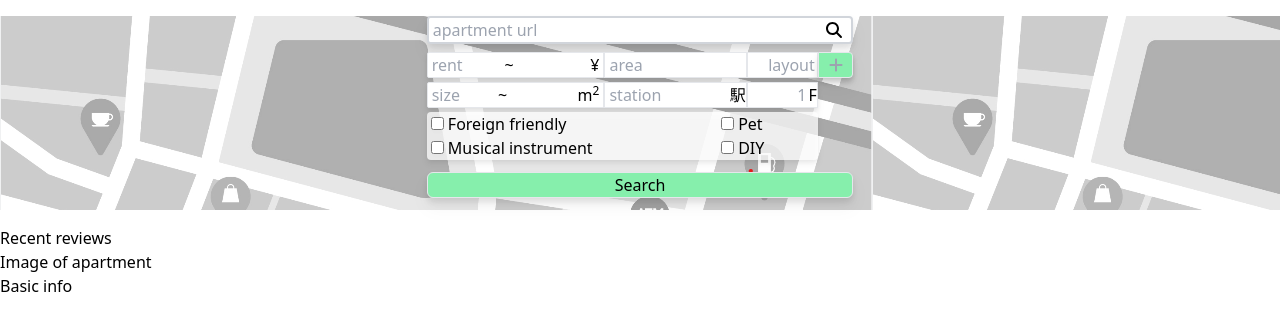
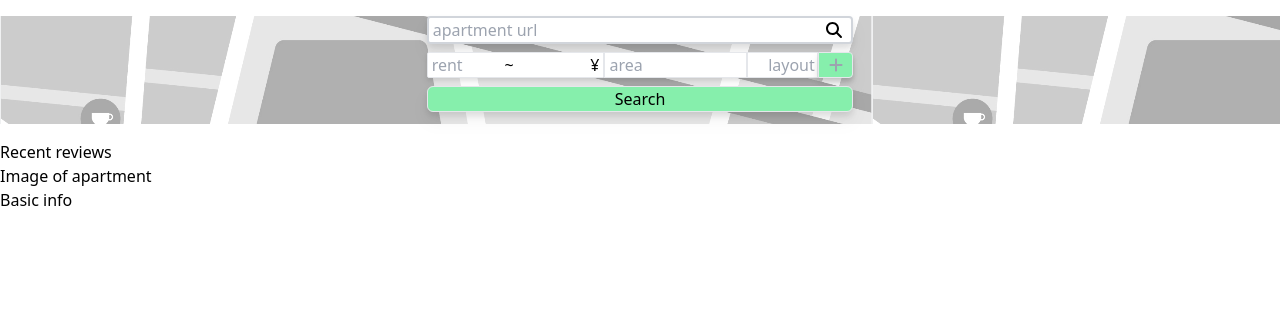
Before and after one commit to tuoanhnt95/House-Review, a Vue app in the folder House-Review-Client/: page / in a window 1280 px wide. Both pictures are taken after a click on the button 835 px from the left and 65 px from the top of the page. Shown: the top 330 px of the page. Built offline with nearby package versions, Linux system fonts and the light colour scheme.

Commit message:
feat(form): toggle advanced search

```diff
--- a/House-Review-Client/src/components/Search.vue
+++ b/House-Review-Client/src/components/Search.vue
@@ -22,16 +22,21 @@
                         <template #leftSearchUnit>¥</template>
                     </SearchTextInput>
                     <div class="col-span-1">
-                        <div class="bg-green-300 rounded-r border-solid border border-gray-200 drop-shadow-lg grid justify-center text-gray-400">
-                            <button>
-                                <font-awesome-icon icon="fa-solid fa-plus"/>
-                                <!-- <font-awesome-icon icon="fa-solid fa-minus"/> -->
+                        <div class="bg-green-300 rounded-r border-solid border border-gray-200 drop-shadow-lg grid justify-center text-gray-400"
+                        >
+                            <button @click="toggleAdvancedSearch">
+                                <font-awesome-icon icon="fa-solid fa-plus"
+                                    v-show="!advancedSearch"
+                                />
+                                <font-awesome-icon icon="fa-solid fa-minus"
+                                    v-show="advancedSearch"
+                                />
                             </button>
                         </div>
                     </div>
                 </div>
             </div>
-            <div class="mb-1">
+            <div class="mb-1" v-show="advancedSearch">
                 <div class="grid grid-cols-12">
                     <SearchTextInput left-search="size" middle-search="station" middle-search-unit="駅" right-search="1" right-search-unit="F">
                         <template #leftSearchUnit>
@@ -40,7 +45,7 @@
                     </SearchTextInput>
                 </div>
             </div>
-            <div class="grid grid-cols-12">
+            <div class="grid grid-cols-12" v-show="advancedSearch">
                 <div class="col-span-11">
                     <div class="mb-1 px-1 rounded bg-white/75">
                         <SearchCheckBox inputOneName="foreign-friendly" inputOneId="foreign-friendly" checkboxOneTitle="Foreign friendly" inputTwoName="pet" inputTwoId="pet" checkboxTwoTitle="Pet"/>
@@ -59,7 +64,7 @@
 </template>
 
 <script setup>
-import { ref, onMounted } from 'vue';
+import { ref, onMounted, reactive, computed } from 'vue';
 import SearchTextInput from './SearchTextInput.vue';
 import SearchCheckBox from './SearchCheckBox.vue';
 
@@ -77,6 +82,18 @@ function search() {
     const searchHouse = document.getElementById('search-url');
     console.log(searchHouse.value)
 }
+
+// Toggle advanced search
+// const searchOption = reactive({
+//     advancedSearch: false
+// })
+
+let advancedSearch = ref(true)
+
+const toggleAdvancedSearch = () => {
+    advancedSearch.value = !advancedSearch.value
+}
+
 </script>
 
 <style scoped>
--- a/House-Review-Client/src/components/SearchCheckBox.vue
+++ b/House-Review-Client/src/components/SearchCheckBox.vue
@@ -2,15 +2,15 @@
     <div class="grid grid-cols-4 gap-1">
         <div class="col-span-3">
             <input type="checkbox"
-                :name="inputName"
-                :id="inputId"
+                :name="inputOneName"
+                :id="inputOneId"
             >
             {{ checkboxOneTitle }}
         </div>
         <div class="col-span-1">
             <input type="checkbox"
-                :name="inputName"
-                :id="inputId"
+                :name="inputTwoName"
+                :id="inputTwoId"
             >
             {{ checkboxTwoTitle }}
         </div>
```
